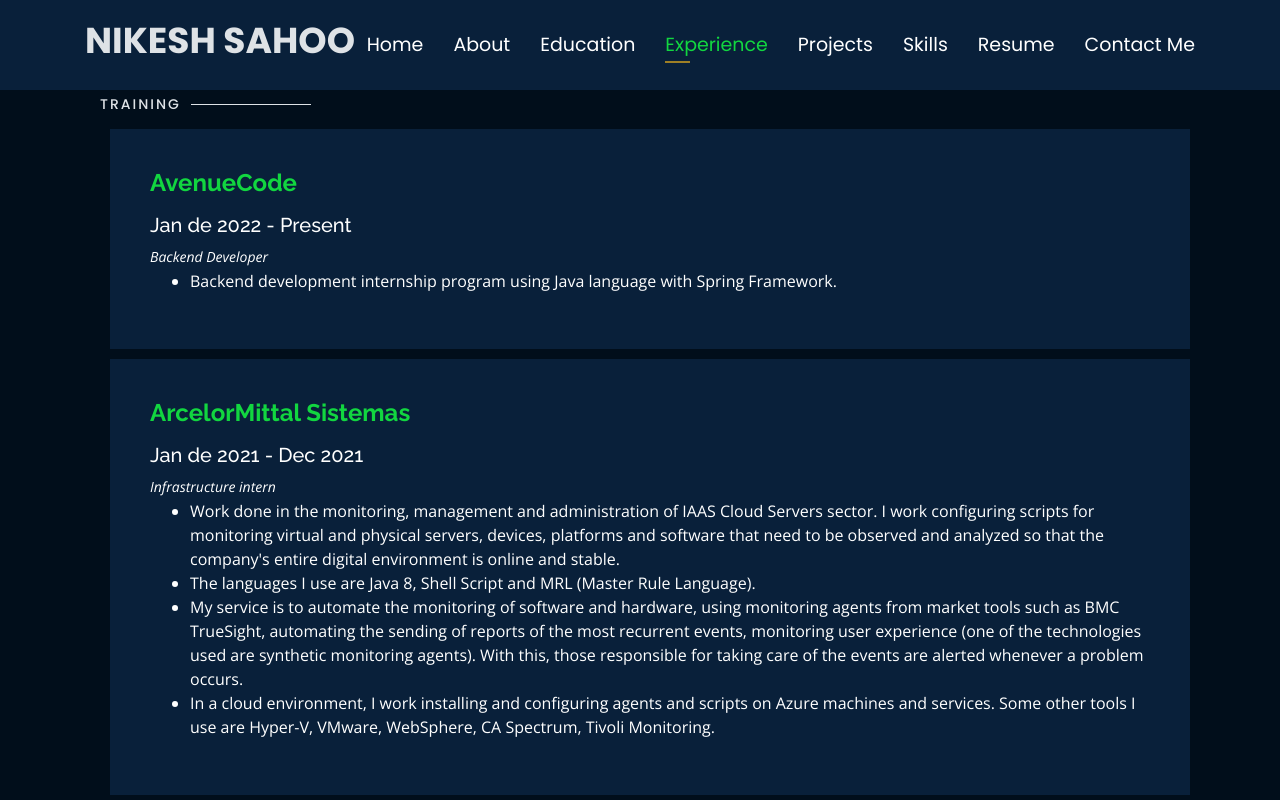
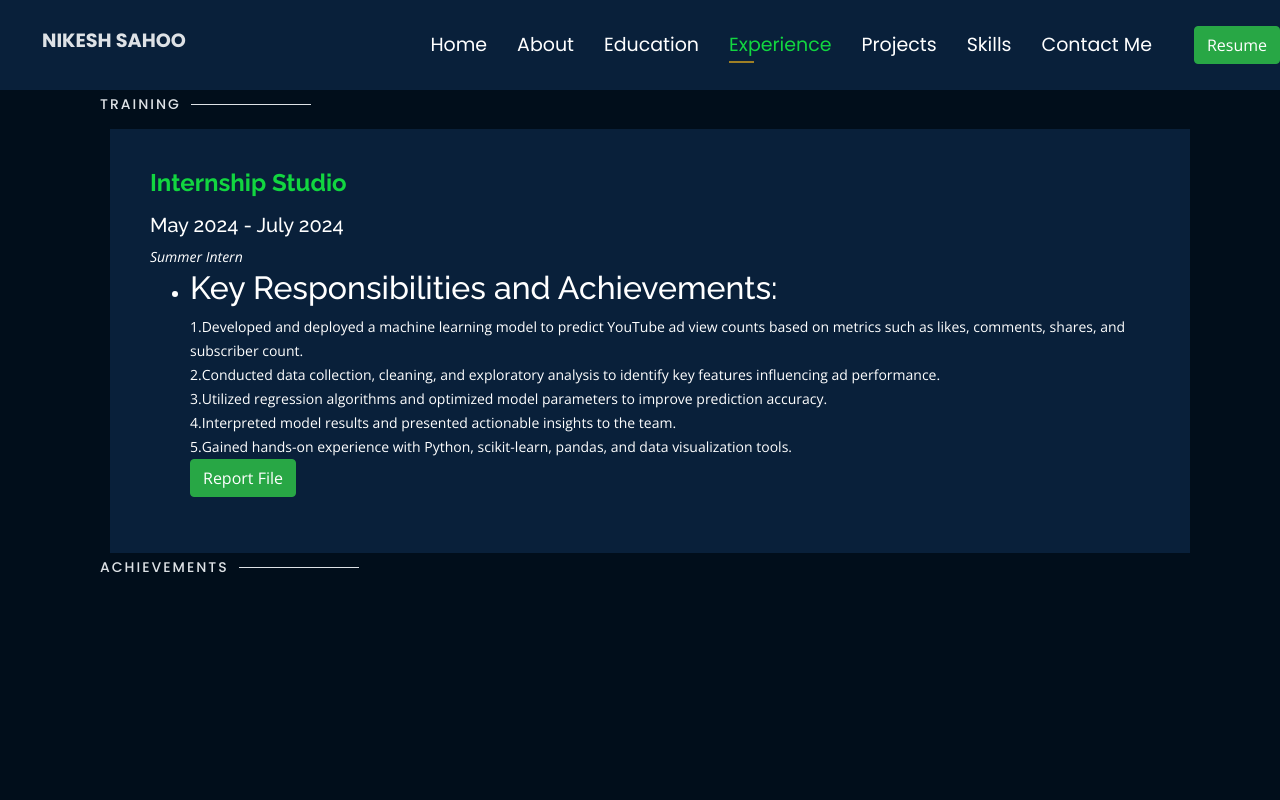
Before and after one commit to Nikesh-12215759/MyPortfolio, a plain HTML site: page index.html in a window 1280 px wide. Both pictures are taken after a click on the link "Experience". Shown: the top 800 px of the page. Drawn offline with nearby package versions, Linux system fonts and the light colour scheme.

Commit message:
Update index.html

```diff
--- a/index.html
+++ b/index.html
@@ -108,7 +108,7 @@
     <!-- ======= Header ======= -->
     <header id="header" class="header-tops">
       <div class="container">
-        <h1><a href="index.html">NIKESH SAHOO</a></h1>
+        <h1 style="font-size: larger;"><a href="index.html">NIKESH SAHOO</a></h1>
         <h2 style="color: #fff">
           I'm <span class="typing" style="color: #12d640"></span>
         </h2>
@@ -126,6 +126,7 @@
             <li>
               <a href="#experience"> <span>Experience</span></a>
             </li>
+
             <!--          <li><a href="#projects"> <span>Projects</span></a></li>-->
             <li>
               <a href="#portfolio"> <span>Projects</span></a>
@@ -133,14 +134,14 @@
             <li>
               <a href="#skills"> <span>Skills</span></a>
             </li>
-            <li>
+            <!-- <li>
               <a
                 href="https://drive.google.com/file/d/1FQ-h7Tb5Op4GAJKssepErxSD2EhhJ38E/view?usp=sharing"
                 target="_blank"
               >
                 <span>Resume</span></a
               >
-            </li>
+            </li> -->
             <li>
               <a href="#links" target="_blank"> <span>Contact Me</span></a>
             </li>
@@ -161,8 +162,11 @@
             class="github"
             ><i class="bx bxl-github"></i
           ></a>
+
         </div>
+
       </div>
+      <a class="btn btn-success" href="https://drive.google.com/file/d/1FQ-h7Tb5Op4GAJKssepErxSD2EhhJ38E/view?usp=sharing" role="button">Resume</a>
     </header>
     <!-- End Header -->
 
@@ -195,6 +199,12 @@
             alt="Profile"
           />
         </a>
+
+      <!-- resume button-->
+        <a class="btn btn-success" href="https://drive.google.com/file/d/1FQ-h7Tb5Op4GAJKssepErxSD2EhhJ38E/view?usp=sharing" role="button">Resume</a>
+
+
+
         </div>
           <div class="col-lg-8 pt-4 pt-lg-0 content" data-aos="fade-left">
             <p>
@@ -555,21 +565,26 @@
                   href="https://www.avenuecode.com/"
                   target="_blank"
                   style="color: #12d640"
-                  >AvenueCode</a
+                  >Internship Studio</a
                 ><br />
               </h4>
-              <h5 style="text-align: left">Jan de 2022 - Present</h5>
+              <h5 style="text-align: left">May 2024 - July 2024</h5>
               <p style="text-align: left; color: #fff">
-                <em>Backend Developer</em>
+                <em>Summer Intern</em>
               </p>
               <ul style="text-align: left">
                 <li>
-                  Backend development internship program using Java language
-                  with Spring Framework.
+                  <h2>Key Responsibilities and Achievements:</h2>
+                  <p style="color: #fff;">1.Developed and deployed a machine learning model to predict YouTube ad view counts based on metrics such as likes, comments, shares, and subscriber count.</p>
+                  <p style="color: #fff;">2.Conducted data collection, cleaning, and exploratory analysis to identify key features influencing ad performance.</p>
+                  <p style="color: #fff;">3.Utilized regression algorithms and optimized model parameters to improve prediction accuracy.</p>
+                  <p style="color: #fff;">4.Interpreted model results and presented actionable insights to the team.</p>
+                  <p style="color: #fff;">5.Gained hands-on experience with Python, scikit-learn, pandas, and data visualization tools.</p>
                 </li>
+                <a class="btn btn-success" href="https://drive.google.com/file/d/1HTlP3YxAT1MiTm2HczfkYXGCnEA5enPD/view?usp=sharing" role="button">Report File</a>
               </ul>
             </div>
-            <div
+            <!-- <div
               class="col-md-12 mt-4 mt-md-0 icon-box"
               data-aos="fade-up"
               data-aos-delay="100"
@@ -654,13 +669,22 @@
                   Sort, Bubble sort, etc.
                 </li>
               </ul>
-            </div>
+            </div> -->
+            <div class="section-title">
+          <h2>Achievements</h2>
+        </div>
+
+
           </div>
         </div>
       </div>
+
+
     </section>
 
     <!-- End Experience Section -->
+
+
 
     <!-- Start Project Section -->
     <section id="portfolio" class="portfolio">
```
